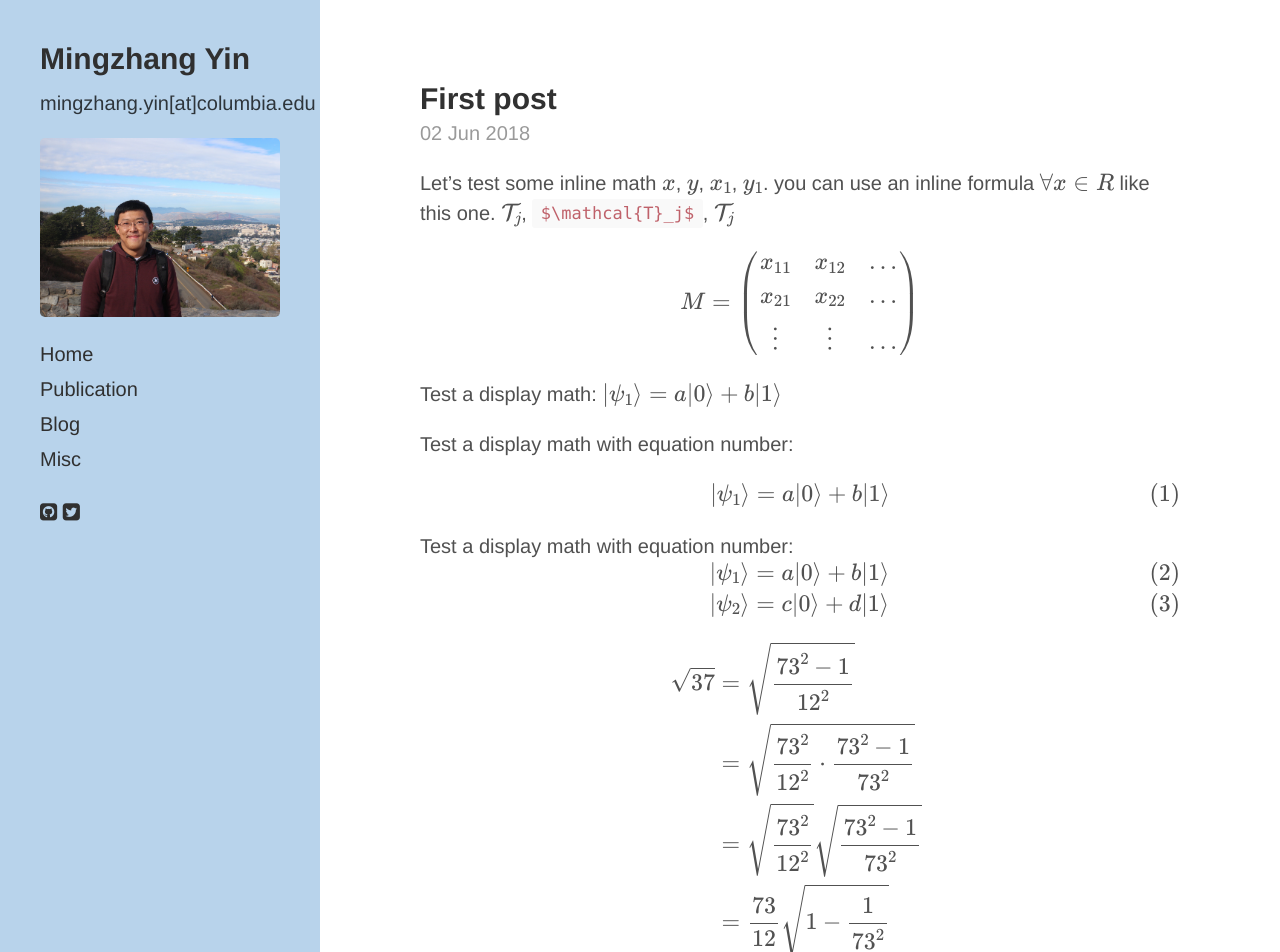
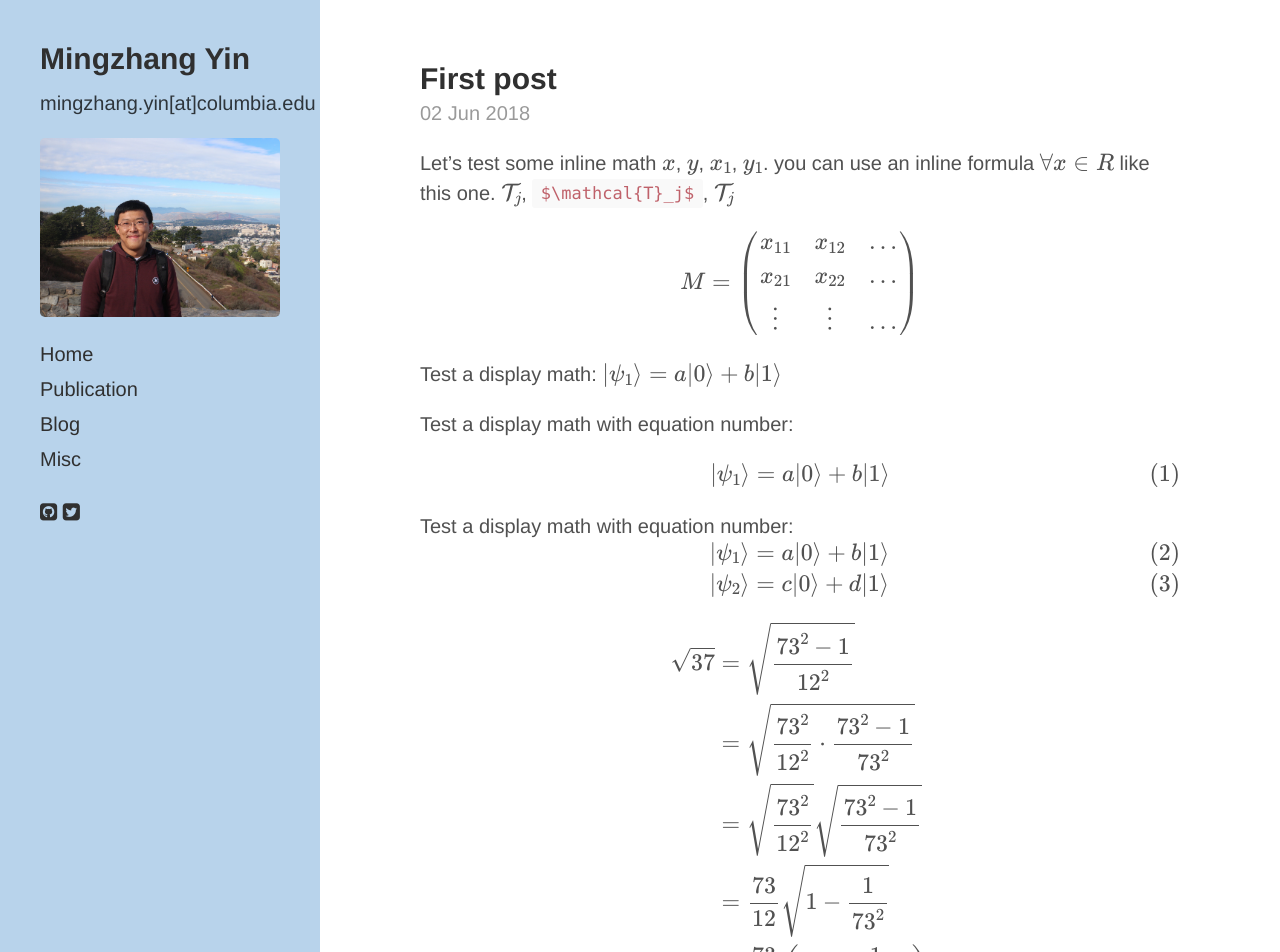
Before and after one commit to mingzhang-yin/mingzhang-yin.github.io, a Jekyll site: the page built from assets/pdfs/2018-06-02-test.md, in a window 1280 px wide and 1400 px high. Shown: the top 952 px of the window. Built offline with Jekyll 4.4.1, drawn with Linux system fonts in a browser that asks for light colours; nearby versions of some CDN libraries; formulas are drawn with MathJax 3; comment, search, counter and statistics services are not loaded; a style sheet for code colours, icons or effects is not loaded.

Commit message:
Update poole.css

```diff
--- a/public/css/poole.css
+++ b/public/css/poole.css
@@ -125,6 +125,17 @@
 }
 dd {
   margin-bottom: .5rem;
+}
+
+/* Blog post or page title */
+.page-title,
+.post-title,
+.post-title a {
+  color: #303030;
+}
+.page-title,
+.post-title {
+  margin-top: 0;
 }
 
 /* Misc */
```
